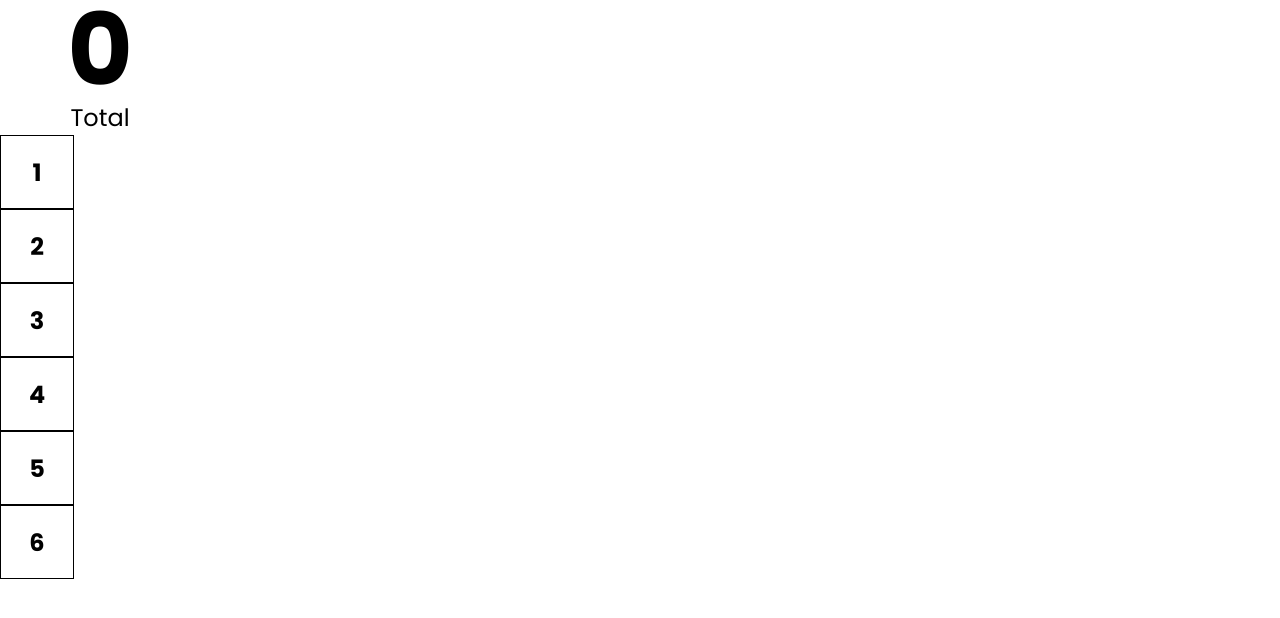
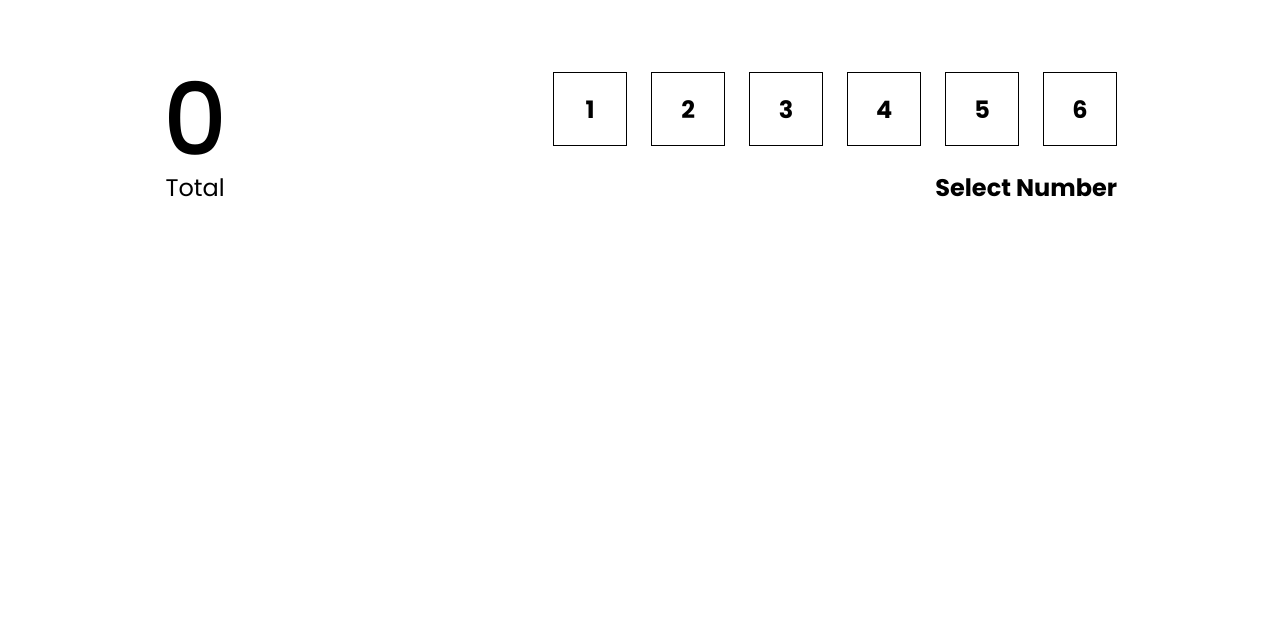
Before and after one commit to yats1304/dice_game-react, a React (Vite) app: page / in a window 1280 px wide. Shown: the top 618 px of the page. Built offline with nearby package versions, Linux system fonts and the light colour scheme.

Commit message:
Nav bar completed

```diff
--- a/src/assets/components/GamePlay.jsx
+++ b/src/assets/components/GamePlay.jsx
@@ -1,13 +1,26 @@
+import styled from "styled-components"
 import NumberSelector from "./NumberSelector"
 import TotalScore from "./TotalScore"
 
 const GamePlay = () => {
   return (
-    <main>
-        <TotalScore/>
-        <NumberSelector/>
-    </main>
+    <MainContainer>
+        <div className="top_section">
+            <TotalScore/>
+            <NumberSelector/>
+        </div>
+    </MainContainer>
   )
 }
 
 export default GamePlay
+
+const MainContainer = styled.main`
+    padding-top: 70px;
+
+.top_section{
+    display: flex;
+    justify-content: space-around;
+    align-items: end;
+}
+`;
--- a/src/assets/components/NumberSelector.jsx
+++ b/src/assets/components/NumberSelector.jsx
@@ -6,18 +6,38 @@
     const [selectedNumber, setSelectedNumber] = useState();
 
   return (
-    <div>
+    <NumberSelectorContainer>
+        <div className="flex">
         {arrNumber.map((value, i) =>(
             <Box
             isSelected={value === selectedNumber}
             key={1}
             onClick={() => setSelectedNumber(value)}>{value}</Box>
         ))}
-    </div>
+        </div>
+        <p>Select Number</p>
+    </NumberSelectorContainer>
   )
 }
 
-export default NumberSelector
+export default NumberSelector;
+
+const NumberSelectorContainer = styled.div`
+    display: flex;
+    flex-direction: column;
+    align-items: end;
+
+
+.flex {
+    display: flex;
+    gap: 24px;
+}
+p{
+    font-size: 24px;
+    font-weight: 700;
+    padding-top: 24px;
+}
+`;
 
 const Box = styled.div`
     height: 72px;
--- a/src/assets/components/TotalScore.jsx
+++ b/src/assets/components/TotalScore.jsx
@@ -16,7 +16,8 @@
     text-align: center;
     h1{
         font-size: 100px;
-        line-height: 100px;
+        line-height: 100%;
+        font-weight: 500;
     }
     p{
         font-size: 24px;
```
